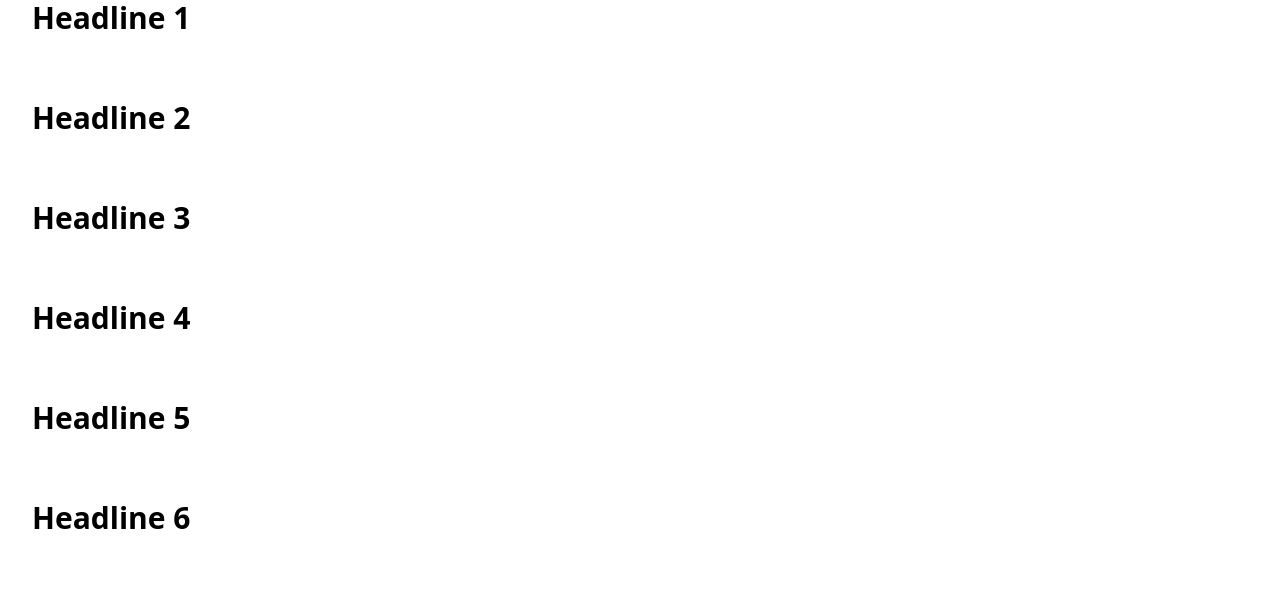
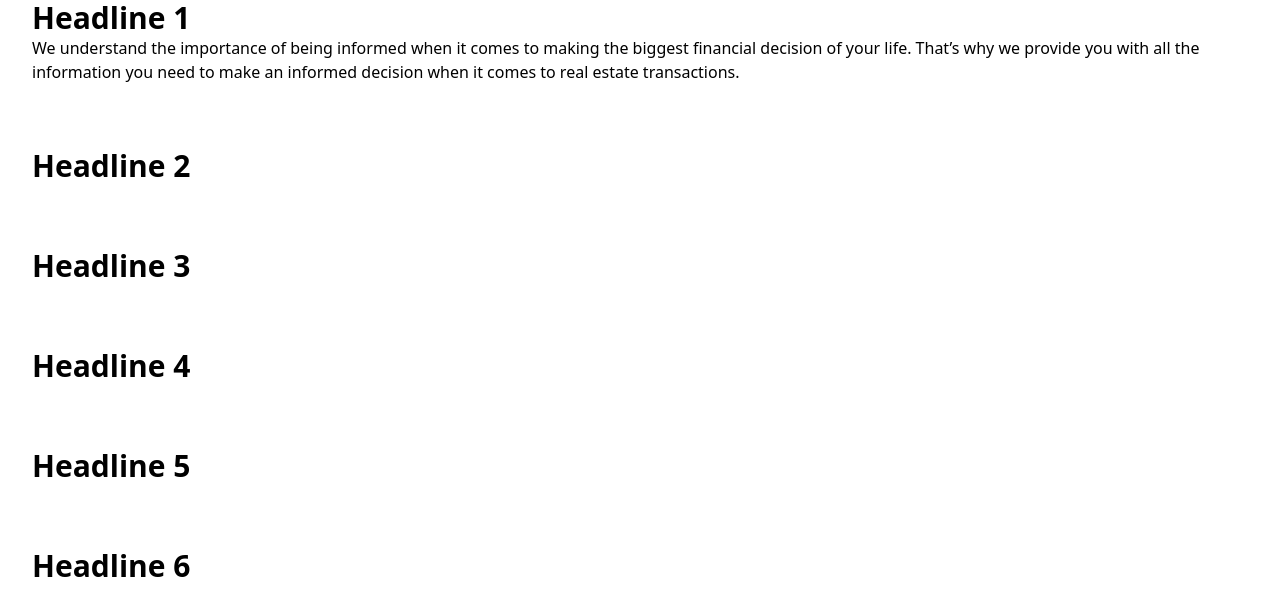
Before and after one commit to iamwillcode/agentwebb, a Next.js app: page / in a window 1280 px wide. Shown: the top 616 px of the page. Built offline with nearby package versions, Linux system fonts and the light colour scheme.

Commit message:
included placeholder content for hero section

```diff
--- a/pages/index.tsx
+++ b/pages/index.tsx
@@ -11,6 +11,7 @@ export default function Home() {
       <main className="space-y-16">
         <section className="mx-auto max-w-7xl sm:px-6 lg:px-8 p-4 lg:p-0">
           <h1 className="text-3xl font-bold">Headline 1</h1>
+          <p className="">We understand the importance of being informed when it comes to making the biggest financial decision of your life. That’s why we provide you with all the information you need to make an informed decision when it comes to real estate transactions.</p>
         </section>
         <section className="mx-auto max-w-7xl sm:px-6 lg:px-8 p-4 lg:p-0">
           <h2 className="text-3xl font-bold">Headline 2</h2>
```
